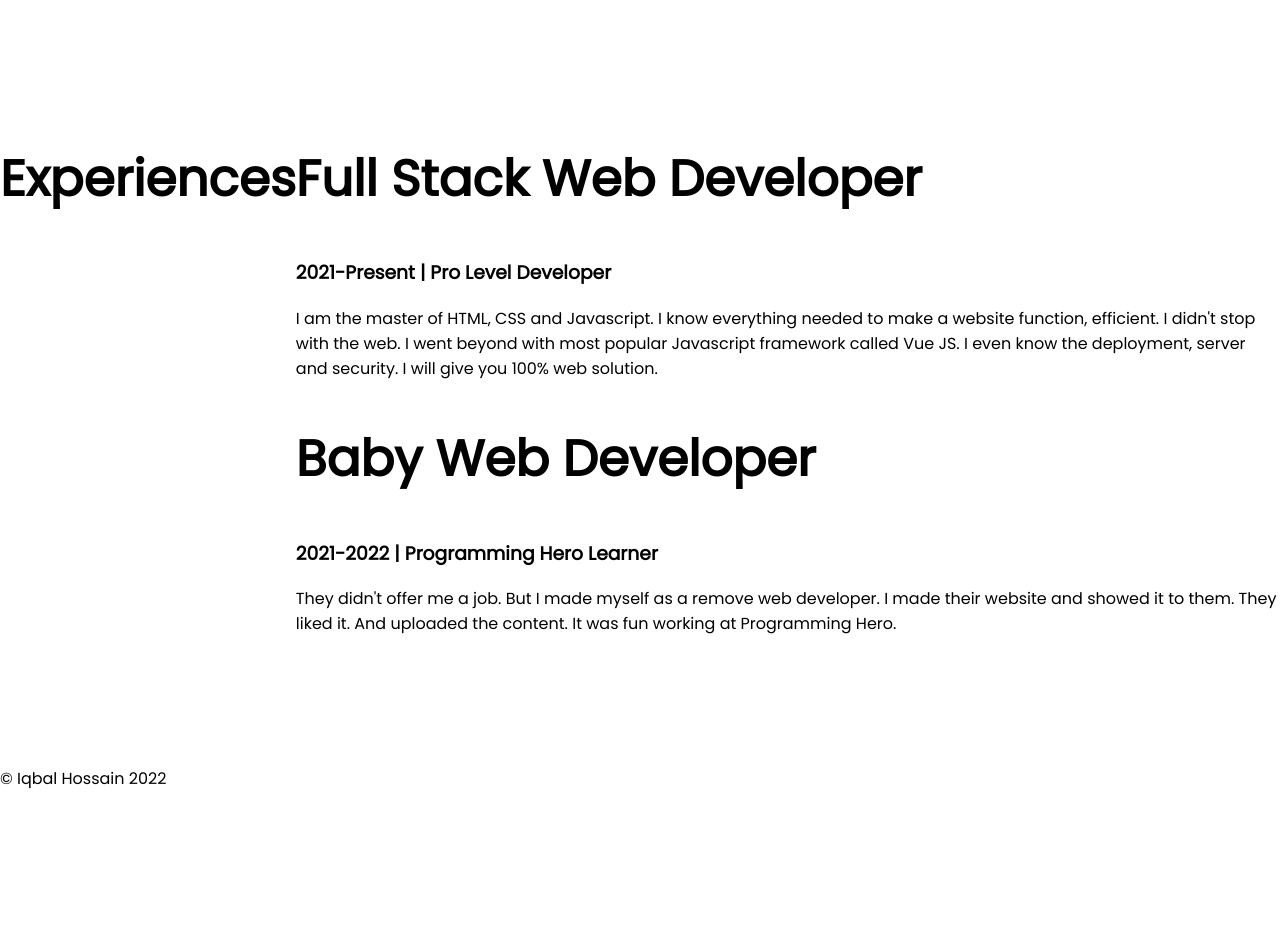
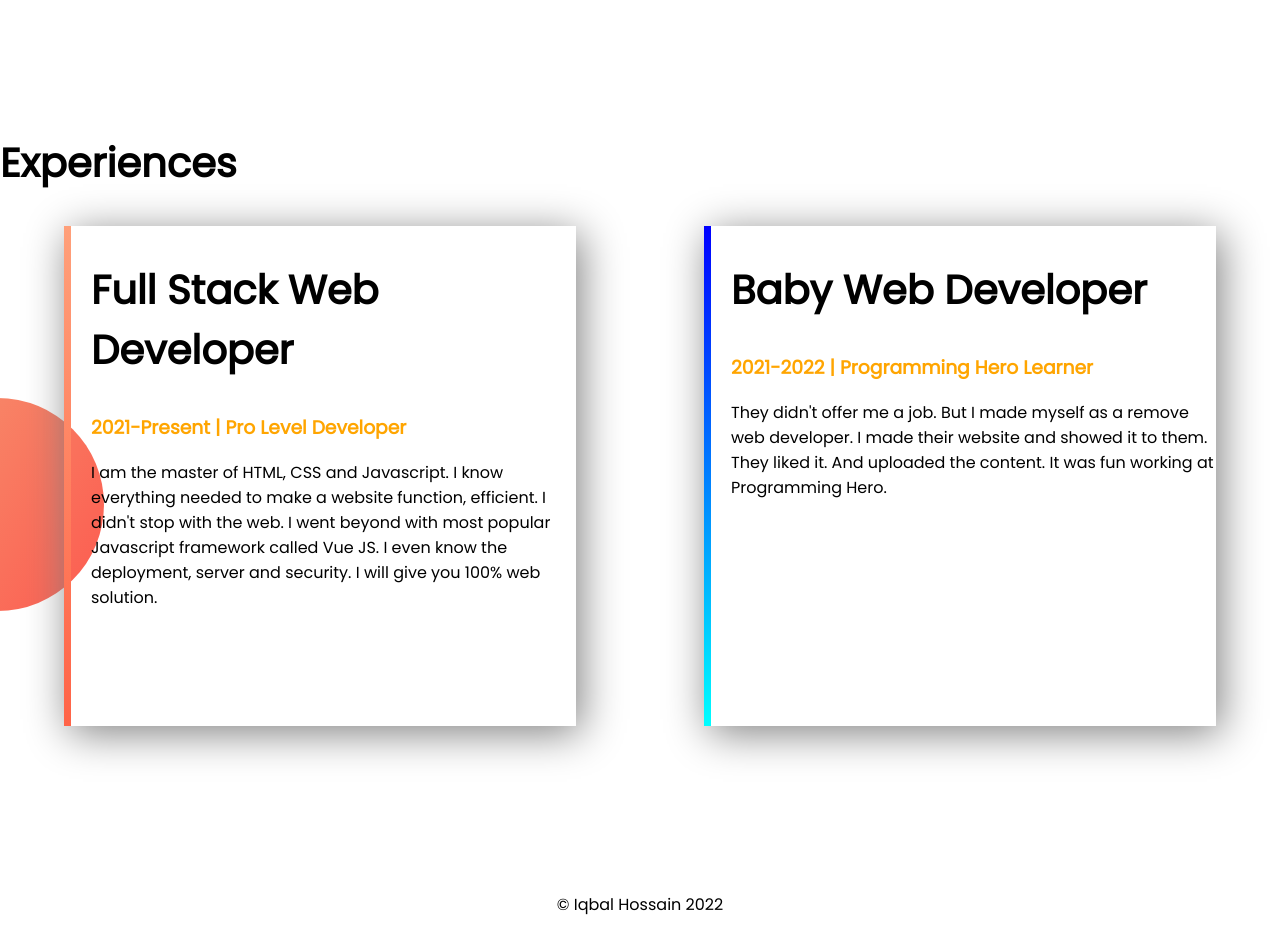
Before and after one commit to rimitdb/web-development, a plain HTML site: page index.html in a window 1280 px wide. Shown: the part 1200-2133 px from the top of the page. Before the commit the page ends 2007 px from the top, so only its background shows below. Drawn offline with Linux system fonts and the light colour scheme.

Commit message:
body done

```diff
--- a/index.html
+++ b/index.html
@@ -13,7 +13,7 @@
 </head>
 
 <body>
-    <section class="top-banner">
+    <section class="top-banner flexiable-div">
         <div class="half-width">
             <h1>Welcome To</h1>
             <h1><span>Iqbal Hossain</span> World</h1>
@@ -28,7 +28,7 @@
             <img src="images/jhankar.png" alt="profile images">
         </div>
     </section>
-    <section class="dream-area">
+    <section class="dream-area flexiable-div">
         <div class="half-width">
             <img src="images/jhankar2.png" alt="profile images2">
         </div>
@@ -42,17 +42,17 @@
         </div>
     </section>
     <section class="experience-area">
-        <h1>Experiences</h1>
-        <div>
-            <div>
-                <h1>Full Stack Web Developer</h1>
+        <h2>Experiences</h2>
+        <div class="flexiable-div">
+            <div id="full-stack" class="experience-item">
+                <h2>Full Stack Web Developer</h2>
                 <h3>2021-Present | Pro Level Developer</h3>
                 <p>I am the master of HTML, CSS and Javascript. I know everything needed to make a website function,
                     efficient. I didn't stop with the web. I went beyond with most popular Javascript framework called
                     Vue JS. I even know the deployment, server and security. I will give you 100% web solution.</p>
             </div>
-            <div>
-                <h1>Baby Web Developer</h1>
+            <div id="baby-web" class="experience-item">
+                <h2>Baby Web Developer</h2>
                 <h3>2021-2022 | Programming Hero Learner</h3>
                 <p>They didn't offer me a job. But I made myself as a remove web developer. I made their website and
                     showed it to them. They liked it. And uploaded the content. It was fun working at Programming Hero.
--- a/style.css
+++ b/style.css
@@ -1,4 +1,4 @@
-section{
+.flexiable-div{
     display: flex;
     height: 500px;
     padding-bottom: 150px;
@@ -9,6 +9,9 @@ section{
 }
 h1{
     font-size: 50px;
+}
+h2{
+    font-size: 40px;
 }
 body{
     margin: 0;
@@ -33,3 +36,37 @@ span{
     border-radius: 5px;
     color: white;
 }
+.dream-area{
+    background: url(images/dream-bg.png);
+    background-repeat: no-repeat;
+    background-position: right;
+}
+.experience-area{
+    background: url(images/exp-bg.png);
+    background-repeat: no-repeat;
+    background-position: left;
+}
+.experience-area h3{
+    color: orange;
+}
+.experience-item{
+    width: 40%;
+    box-shadow: 5px 7px 40px gray;
+    margin-left: 5%;
+    margin-right: 5%;
+    padding-left: 20px;
+}
+#full-stack{
+    border-left: 7px solid;
+    border-image: linear-gradient(180deg, lightsalmon, tomato);
+    border-image-slice: 1;
+}
+#baby-web{
+    border-left: 7px solid;
+    border-image: linear-gradient(180deg, blue, cyan);
+    border-image-slice: 1;
+
+}
+footer p{
+    text-align: center;
+}
```
